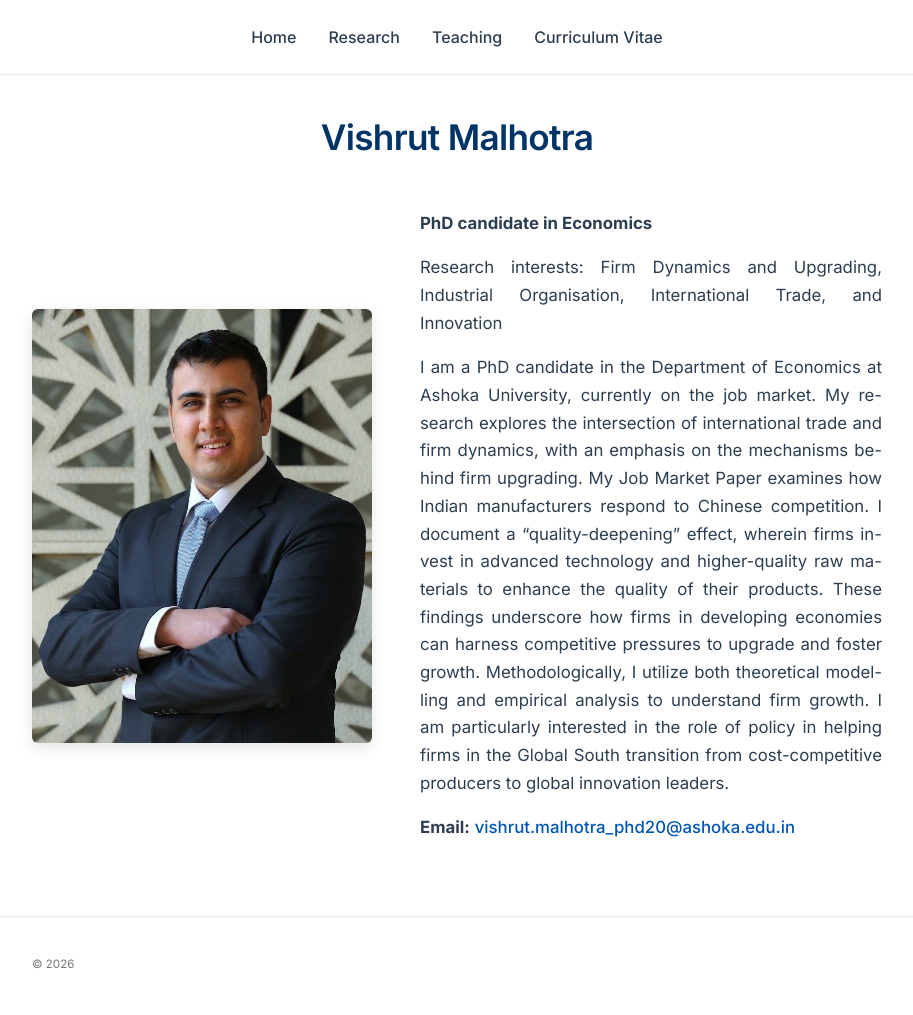
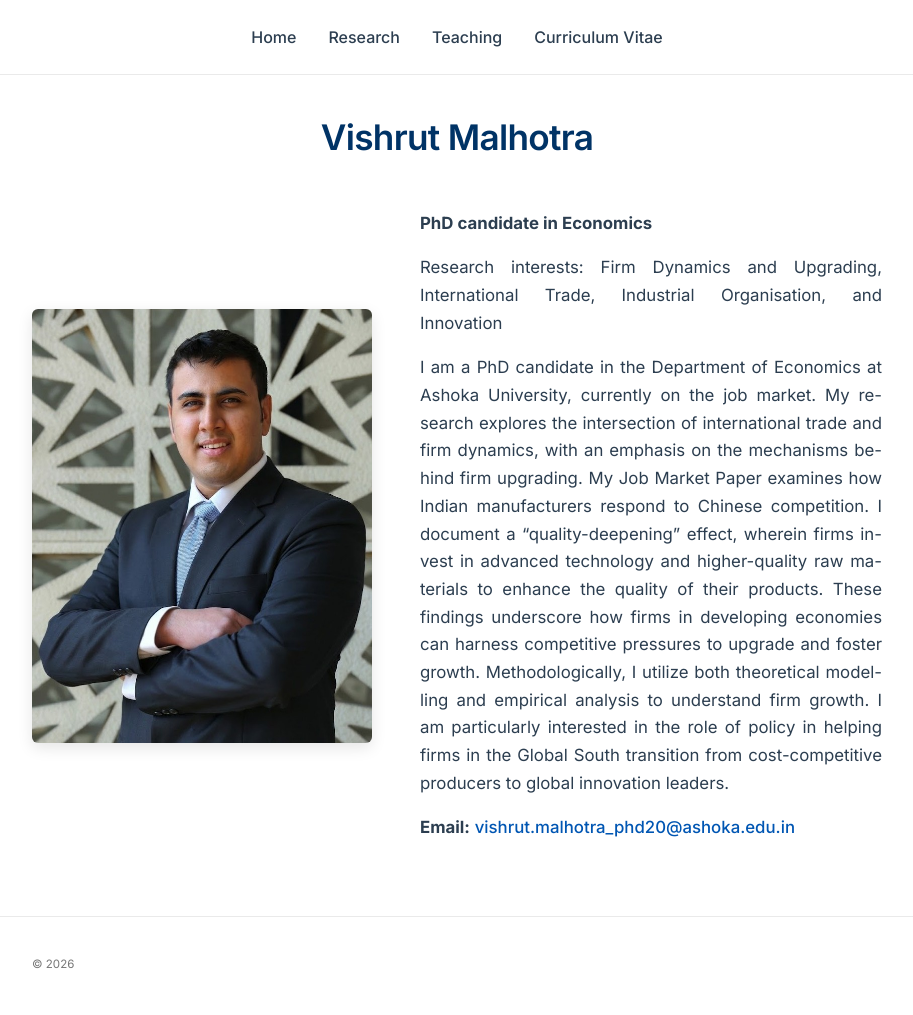
Before and after one commit to malhotravishrut/malhotravishrut.github.io, a Jekyll site: the page built from index.md, in a window 1280 px wide. Shown: the whole page, without its empty margins (183-1096 px from the left). Built offline with Jekyll 4.4.1, drawn with Linux system fonts in a browser that asks for light colours.

```diff
--- a/index.md
+++ b/index.md
@@ -16,7 +16,7 @@ title: Home
     <p><strong>PhD candidate in Economics</strong></p>
 
     <p>
-      Research interests: Firm Dynamics and Upgrading, Industrial Organisation, International Trade, and Innovation
+      Research interests: Firm Dynamics and Upgrading, International Trade, Industrial Organisation, and Innovation
     </p>
 
     <p>
```
